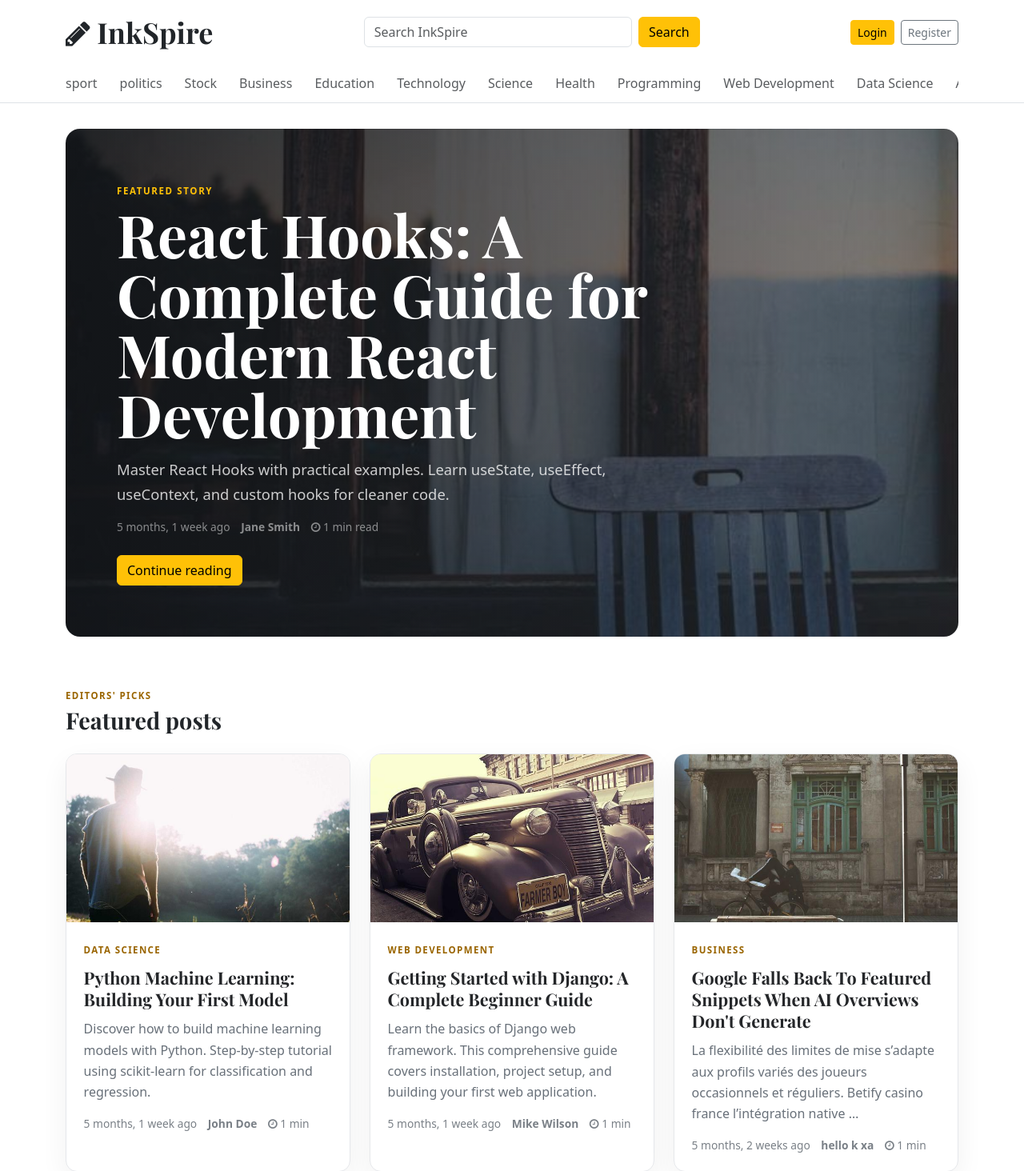
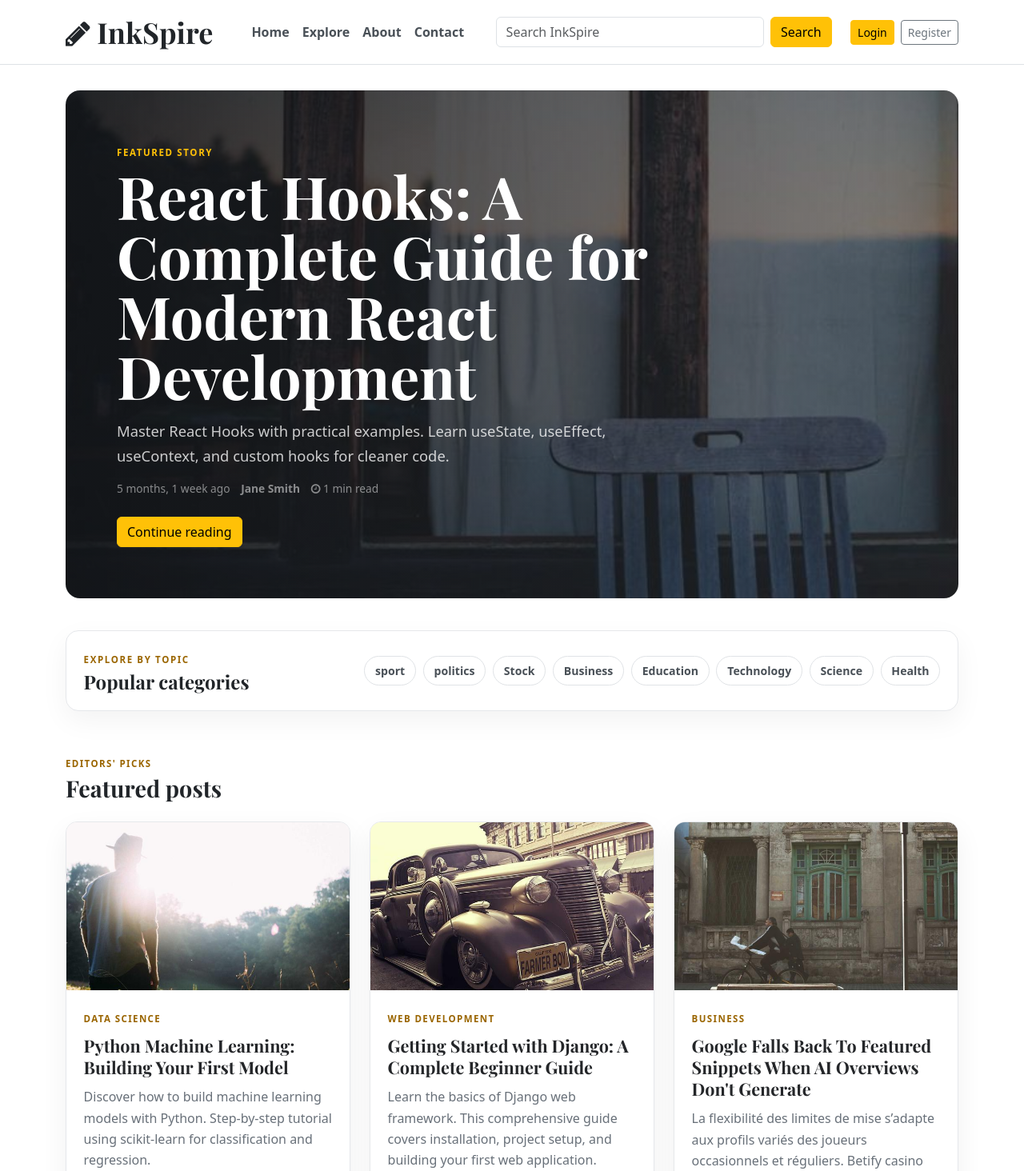
Before and after one commit to kushal-kc15/complete-blogging-system, a Django app: page / in a window 1280 px wide. Shown: the top 1464 px of the page at 80% size. Run offline with Django 5.2, Linux system fonts and the light colour scheme; data comes from the database, SQL or seed files in the repository; some libraries are stand-ins or nearby versions.

Commit message:
Improve category navigation UX

```diff
--- a/blog_main/static/css/blog.css
+++ b/blog_main/static/css/blog.css
@@ -12,13 +12,9 @@
   width: min(100%, 420px);
 }
 
-.category-nav {
-  gap: .25rem;
-  -webkit-overflow-scrolling: touch;
-}
-
-.category-nav .nav-link {
-  white-space: nowrap;
+.main-nav .nav-link {
+  color: #495057;
+  font-weight: 700;
 }
 
 .site-messages {
@@ -171,6 +167,52 @@ h1, h2, h3, h4, h5, h6 {
 
 .discovery-section {
   padding: 2.75rem 0 1rem;
+}
+
+.category-strip {
+  padding: 1.5rem 0 .5rem;
+}
+
+.category-strip-card {
+  display: flex;
+  align-items: center;
+  justify-content: space-between;
+  gap: 1.5rem;
+  padding: 1.35rem;
+  border: 1px solid #e6e8eb;
+  border-radius: 16px;
+  background: #fff;
+  box-shadow: 0 12px 34px rgba(20, 24, 28, .05);
+}
+
+.category-strip-card h2 {
+  margin: .2rem 0 0;
+  font-size: 1.5rem;
+}
+
+.category-chip-list {
+  display: flex;
+  flex-wrap: wrap;
+  justify-content: flex-end;
+  gap: .55rem;
+}
+
+.category-chip {
+  display: inline-flex;
+  align-items: center;
+  padding: .45rem .8rem;
+  border: 1px solid #e0e3e6;
+  border-radius: 999px;
+  color: #495057;
+  font-size: .88rem;
+  font-weight: 800;
+  text-decoration: none;
+}
+
+.category-chip:hover {
+  border-color: #ffc107;
+  background: #fff8e1;
+  color: #8a5a00;
 }
 
 .post-card,
@@ -886,6 +928,15 @@ h1, h2, h3, h4, h5, h6 {
     position: static;
   }
 
+  .category-strip-card {
+    align-items: flex-start;
+    flex-direction: column;
+  }
+
+  .category-chip-list {
+    justify-content: flex-start;
+  }
+
   .profile-shell {
     grid-template-columns: 1fr;
   }
--- a/templates/base.html
+++ b/templates/base.html
@@ -40,6 +40,21 @@
         </button>
 
         <div class="collapse navbar-collapse" id="siteNavbar">
+          <ul class="navbar-nav main-nav ms-lg-4 me-lg-4">
+            <li class="nav-item">
+              <a class="nav-link" href="{% url 'home' %}">Home</a>
+            </li>
+            <li class="nav-item">
+              <a class="nav-link" href="{% url 'home' %}#latest-stories">Explore</a>
+            </li>
+            <li class="nav-item">
+              <a class="nav-link" href="{% url 'about' %}">About</a>
+            </li>
+            <li class="nav-item">
+              <a class="nav-link" href="{% url 'contact' %}">Contact</a>
+            </li>
+          </ul>
+
           <form action="{% url 'search' %}" method="GET" class="site-search d-flex my-3 my-lg-0 mx-lg-auto" role="search">
             <input class="form-control me-2" type="search" name="keyword" value="{{ keyword }}"
               placeholder="Search InkSpire" aria-label="Search InkSpire">
@@ -76,17 +91,6 @@
         </div>
       </div>
     </nav>
-
-    <div class="nav-scroller py-1">
-      <div class="container">
-        <nav class="nav category-nav flex-nowrap overflow-auto" aria-label="Categories">
-          {% for category in categories %}
-          <a class="nav-link px-0 me-4 text-muted" href="{% url 'posts_by_category' category.id %}">{{ category.name }}</a>
-          {% endfor %}
-          <a class="nav-link px-0 text-muted" href="{% url 'about' %}">About Us</a>
-        </nav>
-      </div>
-    </div>
   </header>
 
   <main class="site-main">
--- a/templates/home.html
+++ b/templates/home.html
@@ -41,6 +41,24 @@
   </div>
 </section>
 
+{% if categories %}
+<section class="category-strip" aria-labelledby="category-strip-title">
+  <div class="container">
+    <div class="category-strip-card">
+      <div>
+        <span class="eyebrow">Explore by topic</span>
+        <h2 id="category-strip-title">Popular categories</h2>
+      </div>
+      <div class="category-chip-list" aria-label="Featured categories">
+        {% for category in categories|slice:":8" %}
+        <a class="category-chip" href="{% url 'posts_by_category' category.id %}">{{ category.name }}</a>
+        {% endfor %}
+      </div>
+    </div>
+  </div>
+</section>
+{% endif %}
+
 <section class="discovery-section">
   <div class="container">
     <div class="section-heading">
@@ -66,7 +84,7 @@
   </div>
 </section>
 
-<section class="discovery-section">
+<section class="discovery-section" id="latest-stories">
   <div class="container">
     <div class="row g-5">
       <div class="col-lg-8">
```
